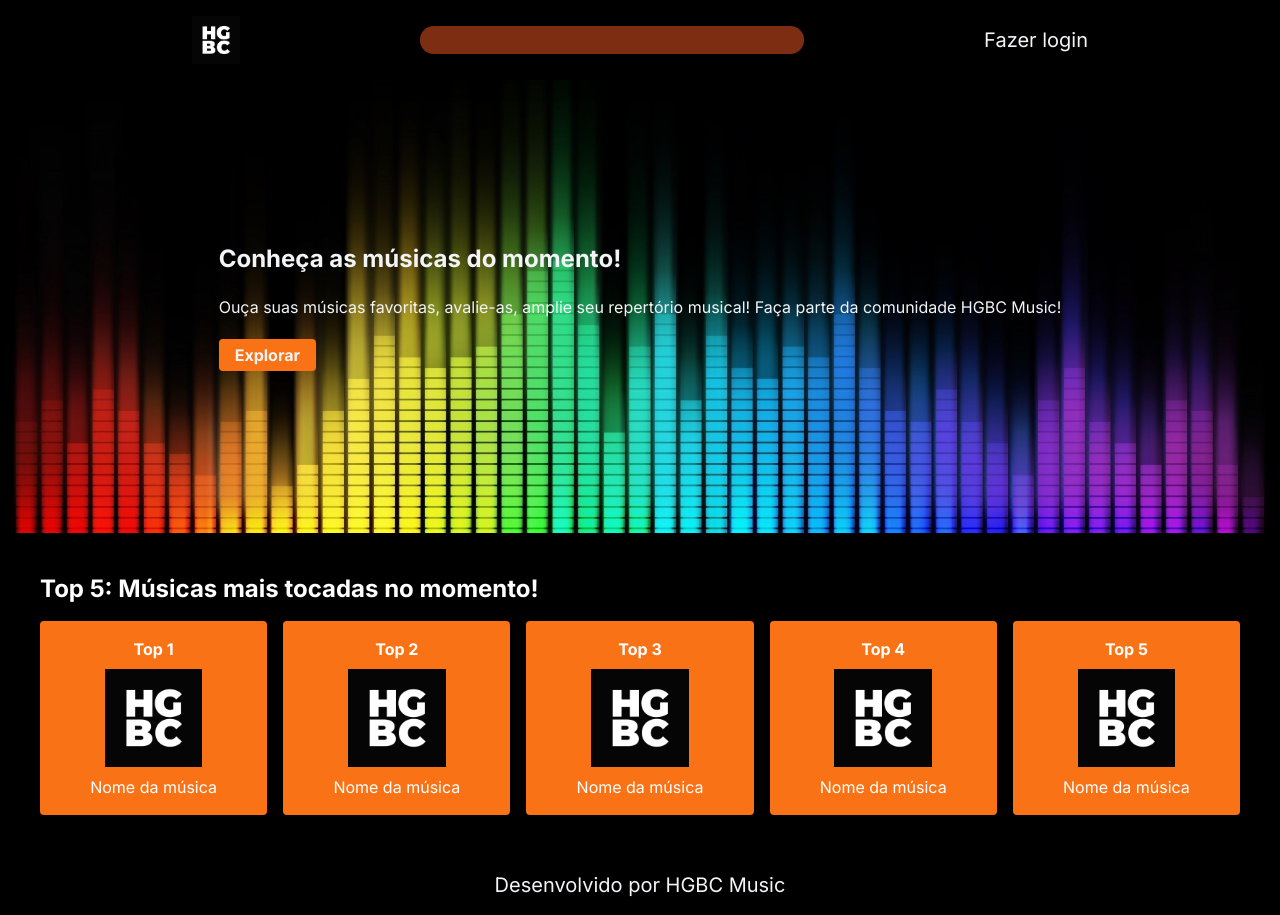
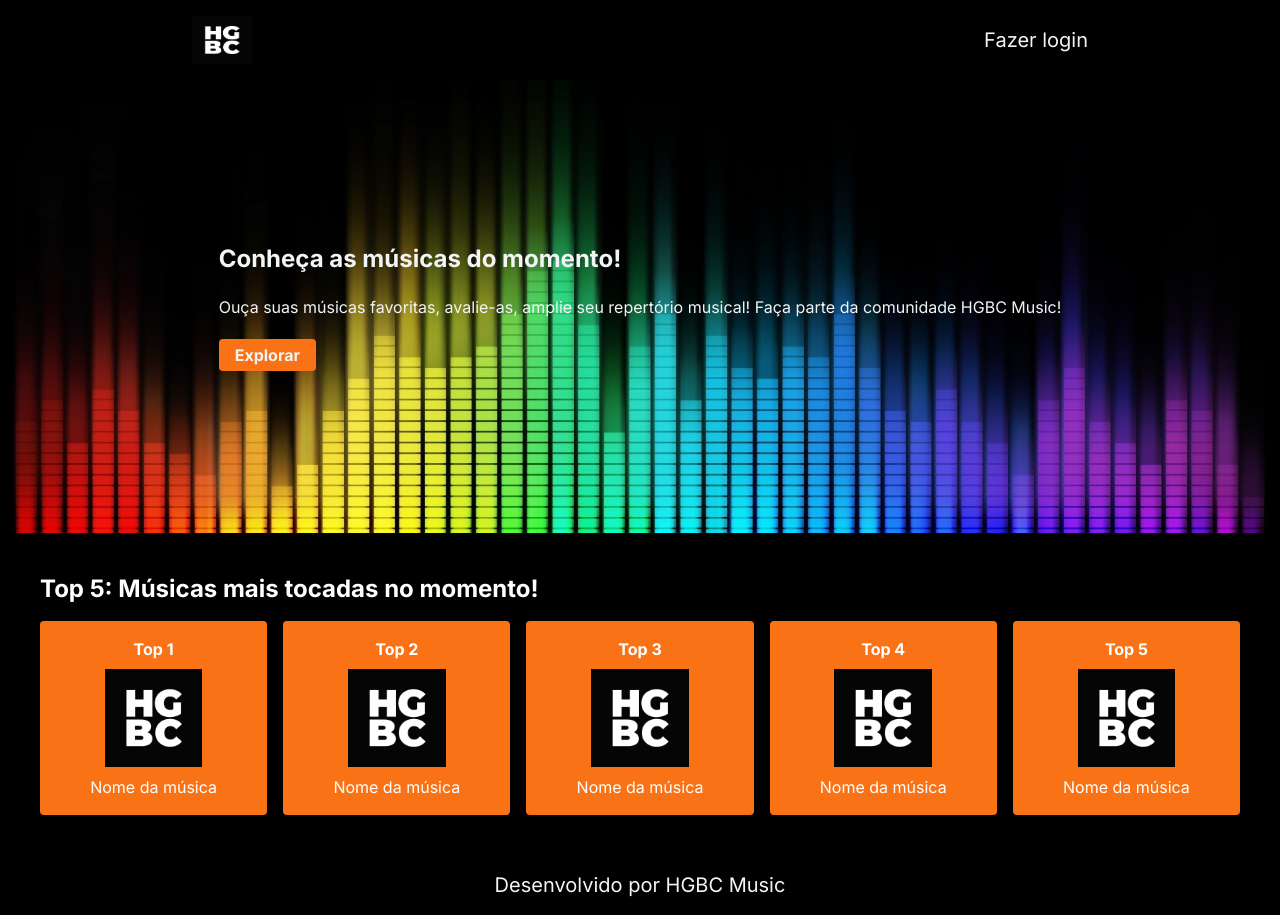
Before and after one commit to G-Toti/projeto-final-web, a Next.js app in the folder front/: page / in a window 1280 px wide. Built offline with nearby package versions, Linux system fonts and the light colour scheme.

Commit message:
esconder pesquisa

```diff
--- a/front/src/app/components/header.tsx
+++ b/front/src/app/components/header.tsx
@@ -3,6 +3,7 @@ import React from "react";
 import { SearchBar } from "./search/search-bar";
 import Link from "next/link";
 import { useState, useEffect } from "react";
+import Image from "next/image";
 
 export const Header = () => {
   const [token, setToken] = useState<string | null>("");
@@ -16,9 +17,11 @@ export const Header = () => {
       <div className="lg:ml-44 lg:mr-44 ">
         <div className="flex justify-between">
           <div>
-            <img className="max-h-12" src="/img/HGBC.png" alt="Logotipo HGBC" />
+            <Link href="/">
+              <Image className="max-h-12" src="/img/HGBC.png" alt="Logotipo HGBC" width={60} height={60}/>
+            </Link>
           </div>
-          <SearchBar />
+          {token && <SearchBar />}
           <div className="max-h-12 flex flex-wrap items-center">
             <nav>
               {!token ? (
--- a/front/src/app/track/[track]/[artist]/page.tsx
+++ /dev/null
@@ -1,12 +0,0 @@
-"use client";
-
-import React from "react";
-import { Musica } from "@/app/components/musicas";
-
-const Page = () => {
-  return (
-        <Musica />
-  );
-};
-
-export default Page;
```
